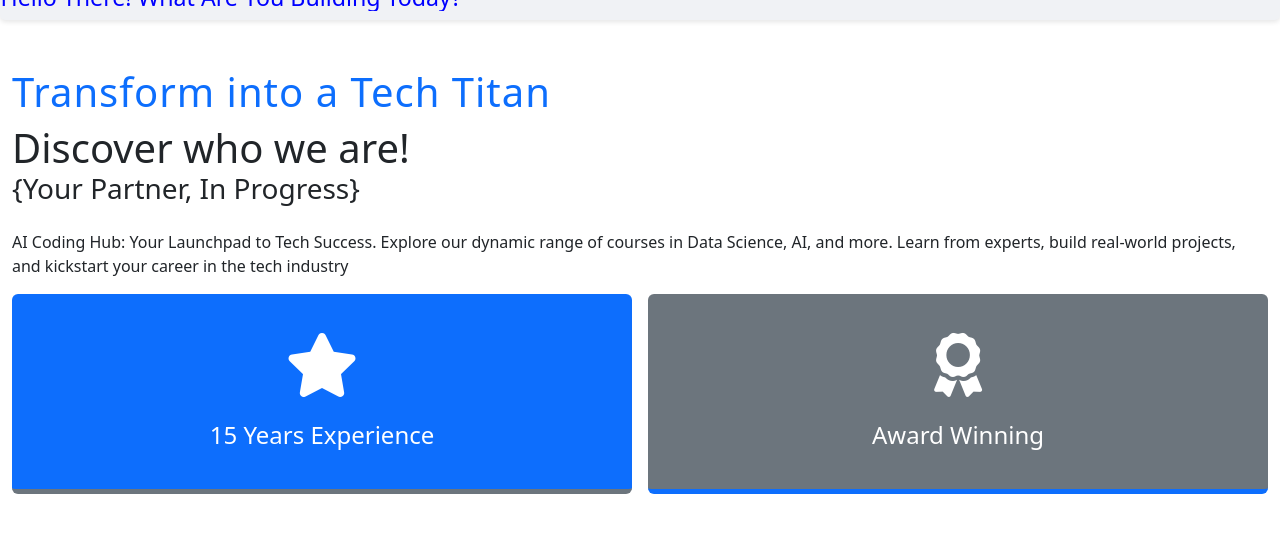
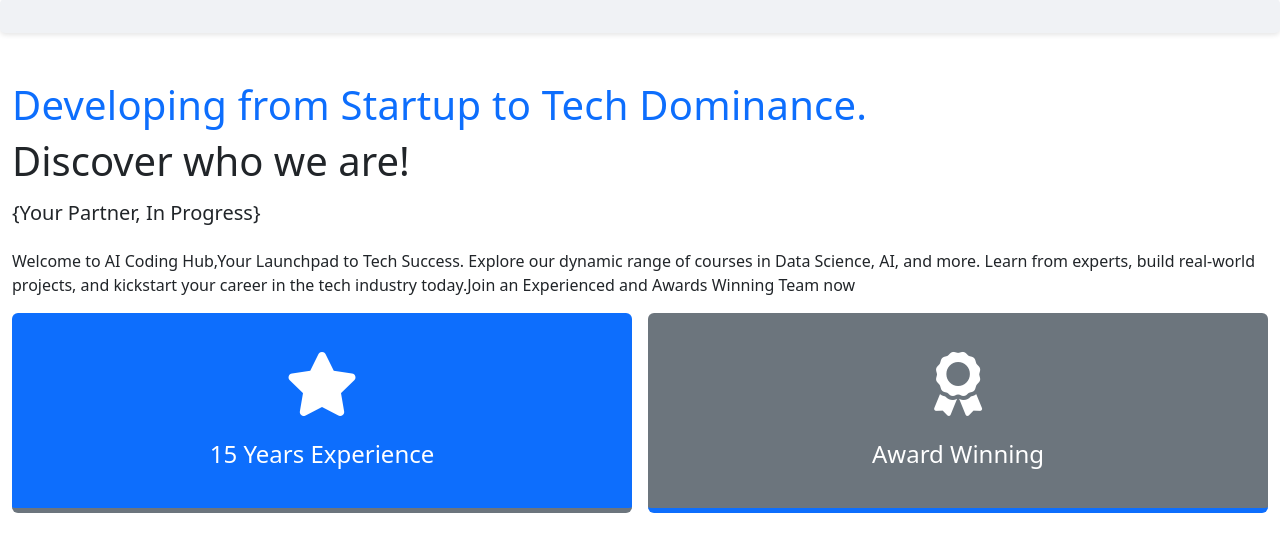
Before and after one commit to davidwaswa46/AICODING, a Django app: page / in a window 1280 px wide. Shown: the part 223-760 px from the top of the page. Run offline with Django 5.2, Linux system fonts and the light colour scheme; data comes from the database, SQL or seed files in the repository; some libraries are stand-ins or nearby versions.

Commit message:
making changes

```diff
--- a/TechGuru/templates/TechGuru/Courses.html
+++ b/TechGuru/templates/TechGuru/Courses.html
@@ -16,7 +16,7 @@
      <!-- Google Web Fonts -->
      <link rel="preconnect" href="https://fonts.googleapis.com">
      <link rel="preconnect" href="https://fonts.googleapis.com">
-     <link rel="preconnect" href="https://fonts.gstatic.com" crossorigin>
+     <link rel="preconnect" href="https://fonts.gstatic.com" cross origin>
 
 
   <!-- Favicon -->
@@ -64,7 +64,9 @@
     <meta name="viewport" content="width=device-width, initial-scale=1">
      <nav class="navbar navbar-expand-lg bg-white navbar-light shadow-sm py-3 py-lg-0 px-3 px-lg-0">
          <a href="#" class="navbar-brand ms-lg-5">
-          <h1 class="display-1 m-0 text-primary" style="font-family: 'Montserrat', sans-serif; font-weight: 900; letter-spacing: 2px; text-transform: uppercase; color: #007bff; background-image: linear-gradient(to right, #007bff, #00c0ef); -webkit-background-clip: text; -webkit-text-fill-color: transparent;">
+
+            <h1 class="display-1 m-0 text-primary" style="font-family: 'Montserrat', sans-serif; font-weight: 100; letter-spacing: 2px; text-transform: uppercase; color: #007bff; background-image: linear-gradient(to right, #007bff, #00c0ef); -webkit-background-clip: text; -webkit-text-fill-color: transparent;">
+
             <strong> AI <span class="text-secondary">CODING HUB</span></strong>
           </h1>
          </a>
@@ -73,7 +75,7 @@
          </button>
          <div class="collapse navbar-collapse" id="navbarCollapse">
              <div class="navbar-nav ms-auto py-0">
-                 <a href="contact.html" class="nav-item nav-link">Call / Whatsapp </a>
+                 <a href="#" class="nav-item nav-link">Call / Whatsapp Us : </a>
                  <a href="tel:(+254)707697296" class="nav-item nav-link nav-contact bg-secondary text-white px-5 ms-lg-5">
                      <i class="bi bi-telephone-outbound me-2"></i>(+254)707697296
                  </a>
@@ -85,7 +87,7 @@
  </html>
    <div class="container">
           <div class="text-container" style="color: whitesmoke;font-size: larg;" class="mt-12">
-      AI Coding Hub is a premier institution dedicated to nurturing the next generation of AI and coding experts. We offer rigorous academic programs, hands-on projects, and industry collaborations to equip students with the skills and knowledge needed to thrive in the rapidly evolving tech landscape.
+      AI Coding Hub is a premier institution dedicated to nurturing the next generation of AI and coding experts. We offer rigorous academic programs, hands-on projects, and cross-industry collaborations to equip our clients with the competitive skills and knowledge needed to thrive in the rapidly evolving tech landscape.
     </div>
 
   </div>
@@ -106,8 +108,8 @@
     }
     .welcome-text {
       object-fit: cover;
-      font-size: 1.45rem; /* Adjust font size as needed */
-      color: blue; /* Dark text */
+      font-size: 1.25rem; /* Adjust font size as needed */
+      color: darkgreen; /* Dark text */
 
 
       /* Optional gradient text animation (requires external library) */
@@ -130,13 +132,13 @@
    <div class="hero">
    <div class="hero-content">
     <div class="welcome">
-      <h1 class="welcome-text"> Hello There! <span>
-      </span> What Are You Building Today?</h1>
+      <h3 class="display-6 welcome-text"> Hello There! <span>
+      </span> What Are You Building Today?</h3>
 <style>
       .welcome-text {
         overflow: hidden;
         white-space: nowrap; /* Prevent line breaks */
-      animation: marquee 10s linear infinite;   /* Animation name, duration, timing, repetition */
+        animation: marquee 10s linear;   /* Animation name, duration, timing, repetition */
       }
 
       @keyframes marquee {
@@ -218,12 +220,14 @@
 .text-container {
   /* ... other styles ... */
   text-align: flex;
+  text-wrap: center;
+  text-size-adjust: auto;
   line-height:2rem;
   /*color: green;    Change text color for contrast */
-  padding: 2rem;
+  padding: 2.5rem;
   border-radius:10px;
   box-shadow: 0px 2px 4px rgba(0, 0, 0, 0.1);
-  background-image: url("https://i.pinimg.com/736x/1e/8d/1c/1e8d1cde5d1be69484d4fc06f4225562.jpg");
+  background-image: url("https://i.pinimg.com/564x/46/29/f3/4629f370f05bbcd2ae1909a424bda3df.jpg");
   background-size: cover; /* Adjust as needed */
   background-position: center; /* Adjust as needed */
   background-repeat: no-repeat;
@@ -238,11 +242,11 @@
           </div>
           <div class="col-lg-12">
               <div class="mb-12">
-                  <h1 class="text-primary text-low" style="letter-spacing:1px;">Transform into a Tech Titan</h1>
-                  <h8 class="display-6 mb-0">Discover who we are!</h8>
+                  <h3 class="display-6 text-primary text-low" style="letter-spacing:0.25px;">Developing from Startup to Tech Dominance.</h3>
+                  <h5 class="display-6 mb-3">Discover who we are!</h5>
               </div>
-              <h3 class="text-body mb-4">{Your Partner, In Progress} </h3>
-              <p class="mb-6">AI Coding Hub: Your Launchpad to Tech Success. Explore our dynamic range of courses in Data Science, AI, and more. Learn from experts, build real-world projects, and kickstart your career in the tech industry</p>
+              <h5 class="display- 5 text-body mb-4">{Your Partner, In Progress} </h5>
+              <p class="mb-8"> Welcome to AI Coding Hub,Your Launchpad to Tech Success. Explore our dynamic range of courses in Data Science, AI, and more. Learn from experts, build real-world projects, and kickstart your career in the tech industry today.Join an Experienced and Awards Winning Team now </p>
               <div class="row g-3">
                   <div class="col-sm-6 wow zoomIn" data-wow-delay="0.6s">
                       <div class="bg-primary d-flex flex-column justify-content-center text-center border-bottom border-5 border-secondary rounded p-3" style="height: 200px;">
@@ -437,7 +441,7 @@
 }
 
 .arrow:hover {
-    color:yellowgreen;
+    color:black;
 }
 </style>
 <div class="my-div">
@@ -450,7 +454,7 @@
     <span class="re">r</span>
     <span class="e">e</span>
     <span class="space"> </span>
-    <span class="arrow"> <h10> Course Catalog</h10><i class="fas fa-arrow-right"></i></span>
+    <span class="arrow"> <h8> The Course Catalog</h8><i class="fas fa-arrow-right"></i></span>
   </div>
   <ul>
     {% for x in ac %}
@@ -476,7 +480,7 @@
       <p>Leverage Technology To Solve Real-World Problems</p>
   </div>
     <div class="footer-contact">
-      <p style="color: #f5f5f5;  padding:10px;">  Get In Touch</p>
+      <p style="color: #f5f5f5;  padding:10px;"> Get In Touch</p>
       <ul>
         <li class="fas fa-phone-alt">  (+254) 707-697-296 </li>
         <li class="fas fa-envelope">  info@sobracodinghub.com</li> <br>
@@ -529,7 +533,7 @@
 
 .footer-info {
     background-color:#f5f5f5;
-    background-image: url("https://i.pinimg.com/564x/8f/d0/79/8fd07977aabedb96565cb69daa3d7e84.jpg");
+   /* background-image: url("https://i.pinimg.com/564x/8f/d0/79/8fd07977aabedb96565cb69daa3d7e84.jpg"); */
     background-repeat: repeat;
 
 }
@@ -576,7 +580,7 @@ justify-content: center;
   background-size: cover; /* Adjust as needed */
   background-position: center; /* Adjust as needed */
   background-repeat: no-repeat;
-  color:#f8efef;
+  color:black;
 }
 </style>
  <!-- JavaScript Libraries -->
```
